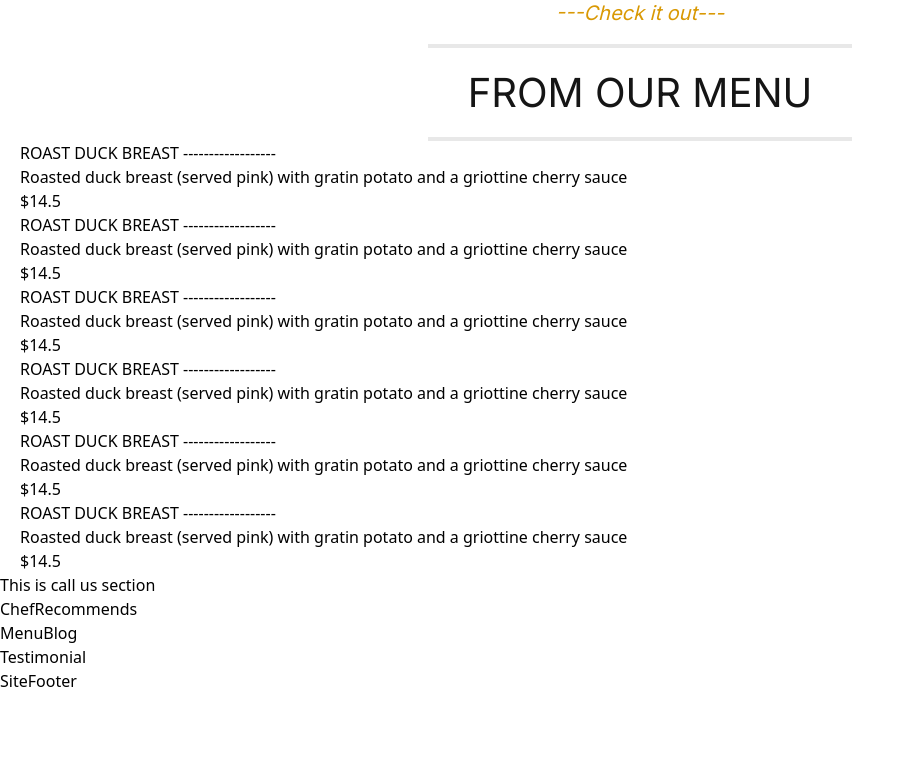
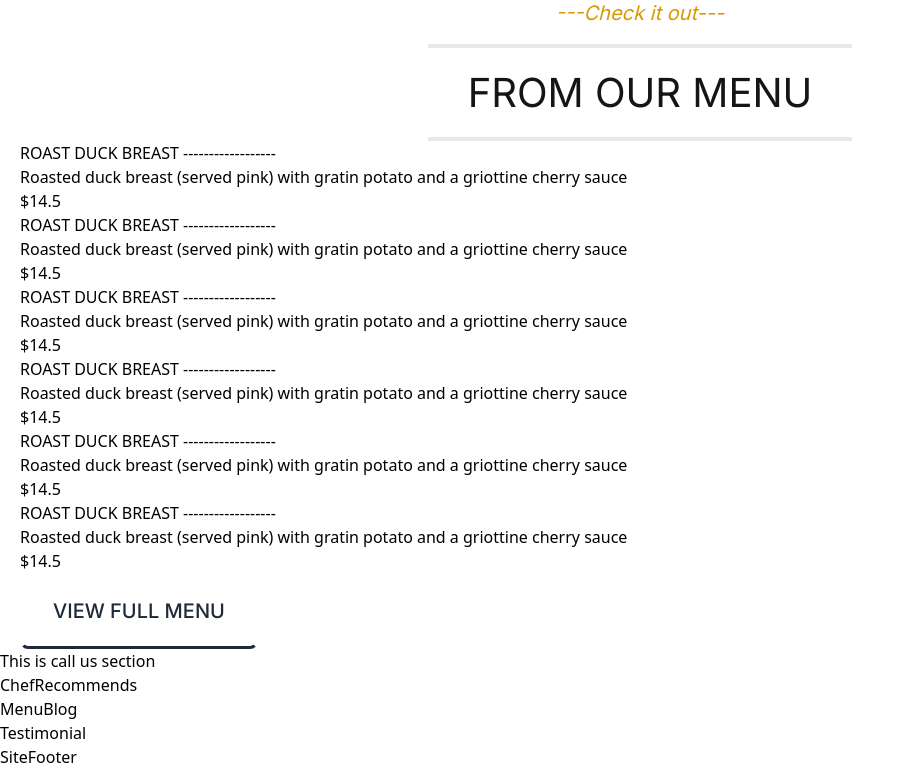
Before and after one commit to Emoncr/Bistro-Boss, a Next.js app: page / in a window 1280 px wide. Shown: the part 1493-2262 px from the top of the page, without its empty margins (0-915 px from the left). Before the commit the page ends 2186 px from the top, so only its background shows below. Built offline with nearby package versions, Linux system fonts and the light colour scheme.

Commit message:
added btn

```diff
--- a/src/Components/FromOurMenu.jsx
+++ b/src/Components/FromOurMenu.jsx
@@ -19,6 +19,11 @@ const FromOurMenu = () => {
           <MenuItem />
           <MenuItem />
         </div>
+        <div className="btn_cotnainer flex items-center justify-center mt-15">
+          <button className="brand_btn_dark">
+            View Full  Menu
+          </button>
+        </div>
       </div>
     </section>
   )
--- a/src/app/globals.css
+++ b/src/app/globals.css
@@ -10,9 +10,15 @@
 .font_cinzel {
   font-family: var(--font_cinzel);
 }
+
+/* =========== Brand Buttons =============== */
+.brand_btn_dark {
+  @apply font-inter font-medium text-base sm:text-[18px] md:text-xl text-brandSecoundry bg-transparent uppercase rounded-lg border-[3px] border-transparent border-b-brandSecoundry hover:border-brandSecoundry duration-500 py-3  lg:py-5 px-[30px];
+}
+
 /* //===============CONTAINER CSS================// */
 .container {
-  @apply max-w-[1320px] w-full mx-auto px-5 ;
+  @apply max-w-[1320px] w-full mx-auto px-5;
 }
 
 /* // =================== HOME PAGE CSS ================// */
@@ -41,6 +47,4 @@
   background: url("/images/about.png");
 }
 
-
-
 @tailwind utilities;
--- a/tailwind.config.js
+++ b/tailwind.config.js
@@ -39,7 +39,8 @@ module.exports = {
       },
       colors: {
         brandDark: "#151515",
-        brand: "#D1A054",
+        brandPrimary: "#D1A054",
+        brandSecoundry: "#1F2937",
         menuCardBg: "#F3F3F3",
         tinyHeading: "#D99904",
         navActive: "#EEFF25",
```
